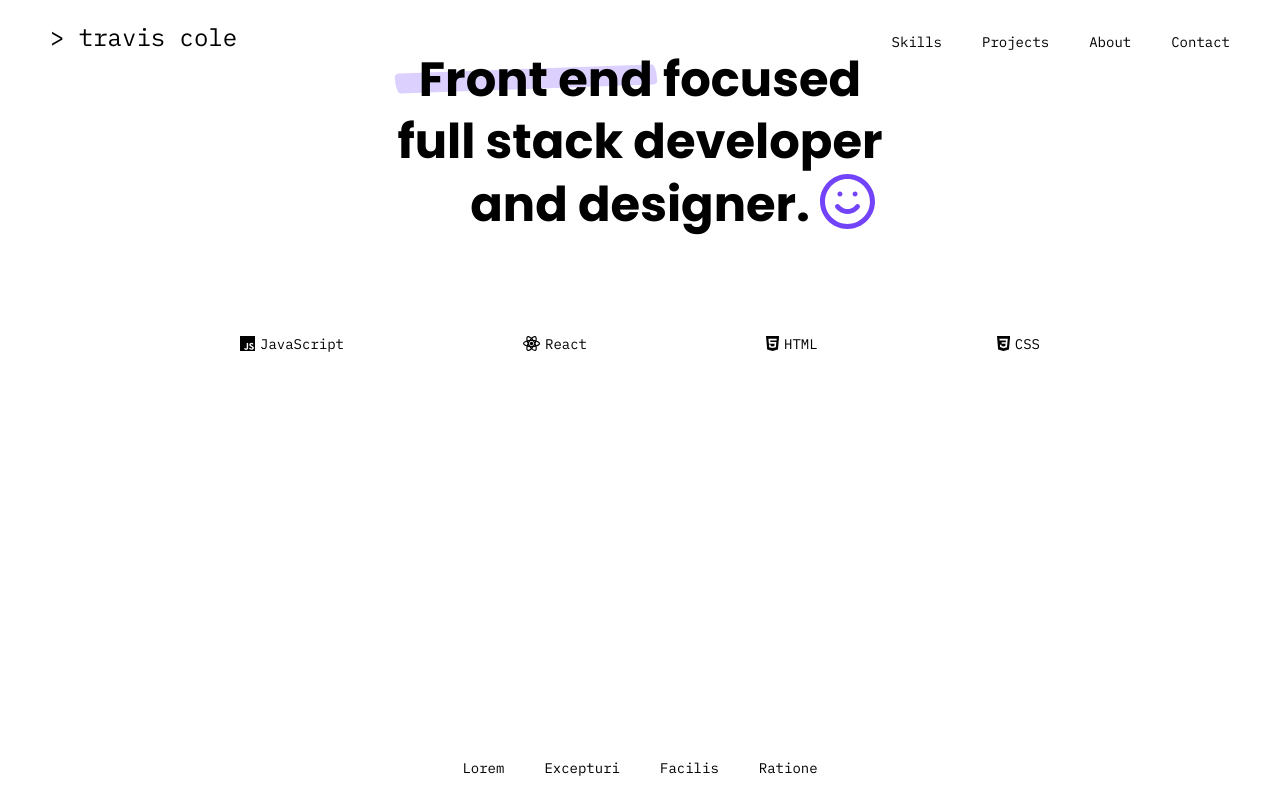
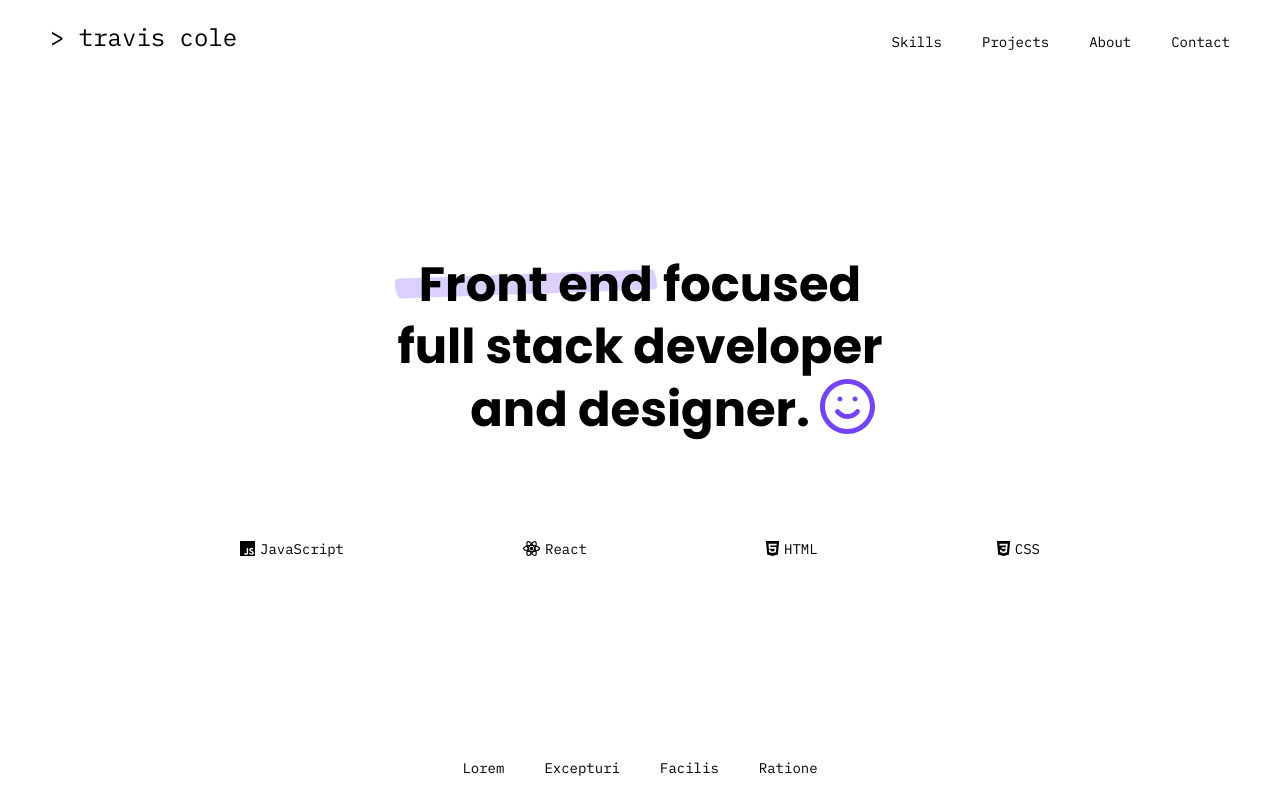
Before and after one commit to iamtraviscole/dev-portfolio, a Next.js app: page / in a window 1280 px wide. Built offline with nearby package versions, Linux system fonts and the light colour scheme.

Commit message:
add margins

```diff
--- a/styles/components/Layout.scss
+++ b/styles/components/Layout.scss
@@ -11,6 +11,7 @@
 
   &__header {
     grid-area: header;
+    margin-bottom: 80px;
   }
 
   &__main {
@@ -18,11 +19,13 @@
 
     &-ctr {
       margin: 0 auto;
-      max-width: 1200px;
+      width: 90%;
+      height: 100%;
     }
   }
 
   &__footer {
     grid-area: footer;
+    margin-top: 80px;
   }
 }
```
